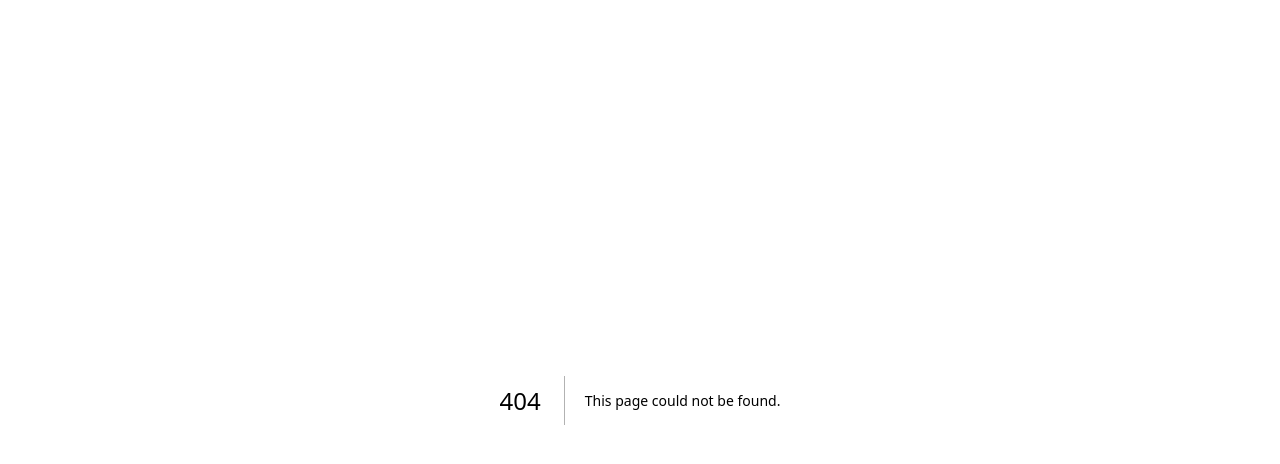
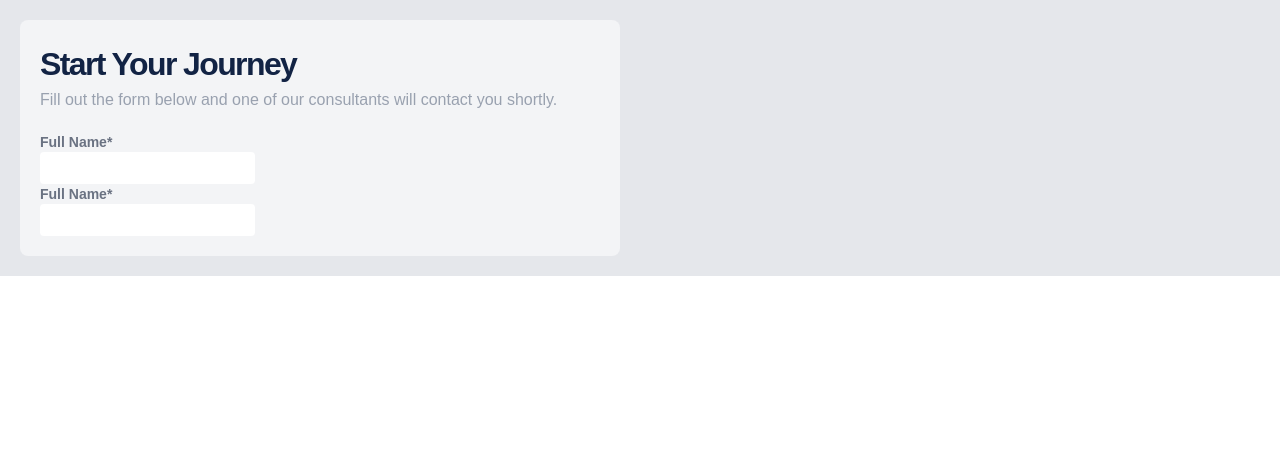
Before and after one commit to ashfaqmbd/innovcons1, a Next.js app: page /forms in a window 1280 px wide. Before the commit this address had no page. Shown: the top 464 px of the page. Built offline with nearby package versions, Linux system fonts and the light colour scheme.

Commit message:
started form building

```diff
--- /dev/null
+++ b/app/forms/page.jsx
@@ -0,0 +1,32 @@
+export default function Contact() {
+  return (
+    <>
+      <div className="grid grid-cols-1 md:grid-cols-2 bg-gray-200">
+
+          <div className="bg-gray-100 p-5 rounded-lg m-5">
+           <div>
+            <h1 className="text-[#122344] text-[1rem] md:text-[2rem] font-bold tracking-tighter">Start Your Journey</h1>
+           </div>
+          <div>
+            <p className="text-gray-400  md:text-[1rem]">
+              Fill out the form below and one of our consultants will contact
+              you shortly.
+            </p>
+          </div>
+          <div className="text-gray-400 mt-5">
+           <form action="">
+            <label htmlFor="" className="text-sm font-bold text-gray-500 block">Full Name*</label>
+            <input type="text" className="bg-white p-1 rounded" />
+            <label htmlFor="" className="text-sm font-bold text-gray-500 block">Full Name*</label>
+            <input type="text" className="bg-white p-1 rounded" />
+           </form>
+          </div>
+       </div>
+
+
+
+        <div className=""></div>
+      </div>
+    </>
+  );
+}
--- a/app/page.jsx
+++ b/app/page.jsx
@@ -7,6 +7,8 @@ import Faq from "@/components/Faq";
 import Navbar from "@/components/Navbar";
 import Footer from "@/components/Footer";
 import Hero from "@/components/Hero";
+import Link from "next/link";
+
 
 export default function HomePage() {
   return (
@@ -26,6 +28,7 @@ export default function HomePage() {
         <Faq />
       </div>
       <Footer />
+    <Link href="/product">product page</Link>
     </div>
   );
 }
--- a/components/Form.jsx
+++ /dev/null
@@ -1,7 +0,0 @@
-export default function Form(){
- return(
-  <>
-  hello form
-  </>
- );
-}
--- a/components/Navbar.jsx
+++ b/components/Navbar.jsx
@@ -1,9 +1,10 @@
 "use client";
-import Form from "@/components/Form";
+
 import { useState } from "react";
 import { CiMenuBurger } from "react-icons/ci";
 import Image from "next/image";
 import Logo from "../images/Innovate-Logo-png.png"
+import Link from "next/link";
 
 export default function Navbar() {
   const [isOpen, setIsOpen] = useState(false);
@@ -51,9 +52,10 @@ export default function Navbar() {
           >
             FAQs
           </a>
-          <button className="text-[1rem] font-semibold p-3 rounded-lg text-white bg-blue-950 mx-4">
-            Virtual Consultation
-          </button>
+          <Link className="text-[1rem] font-semibold p-3 rounded-lg text-white bg-blue-950 mx-4"
+            href="/forms">Virtual Consultation
+          </Link>
+
         </div>
 
       </div>
--- a/tsconfig.json
+++ b/tsconfig.json
@@ -22,6 +22,6 @@
       "@/*": ["./*"]
     }
   },
-  "include": ["next-env.d.ts", "**/*.ts", "**/*.tsx", ".next/types/**/*.ts", "app/page.jsx"],
+  "include": ["next-env.d.ts", "**/*.ts", "**/*.tsx", ".next/types/**/*.ts", "app/page.jsx", "app/forms/page.jsx", "app/product/page.jsx"],
   "exclude": ["node_modules"]
 }
```
